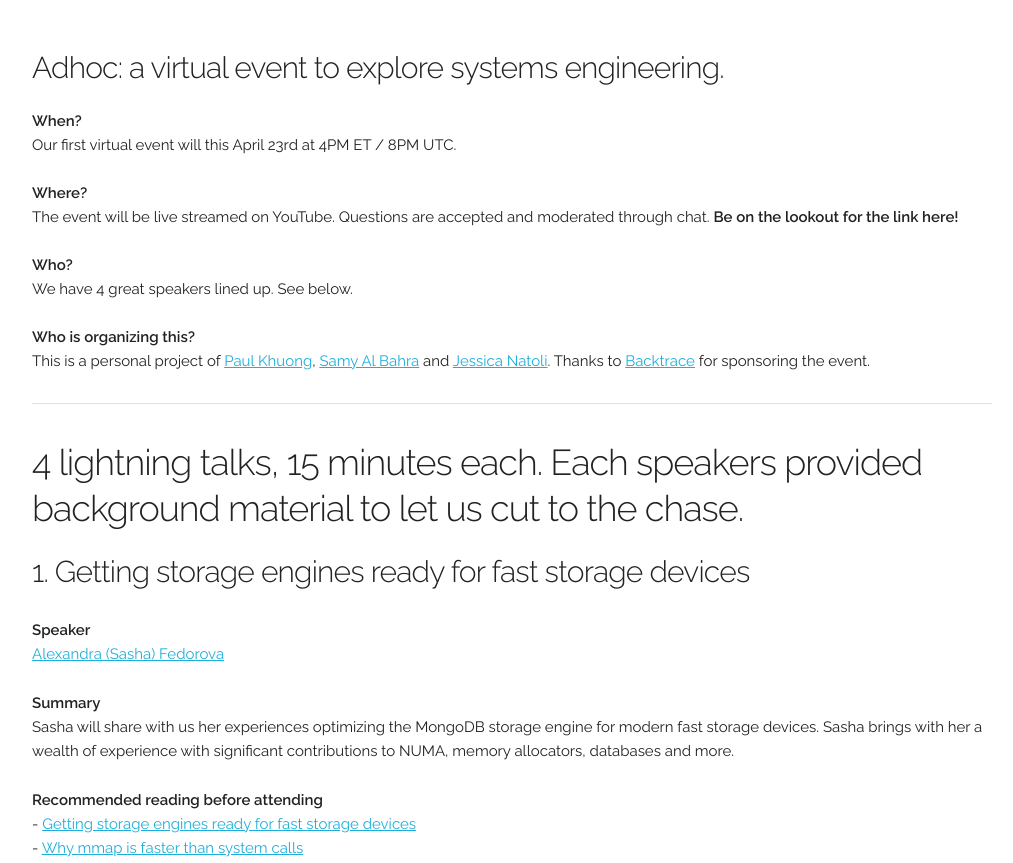
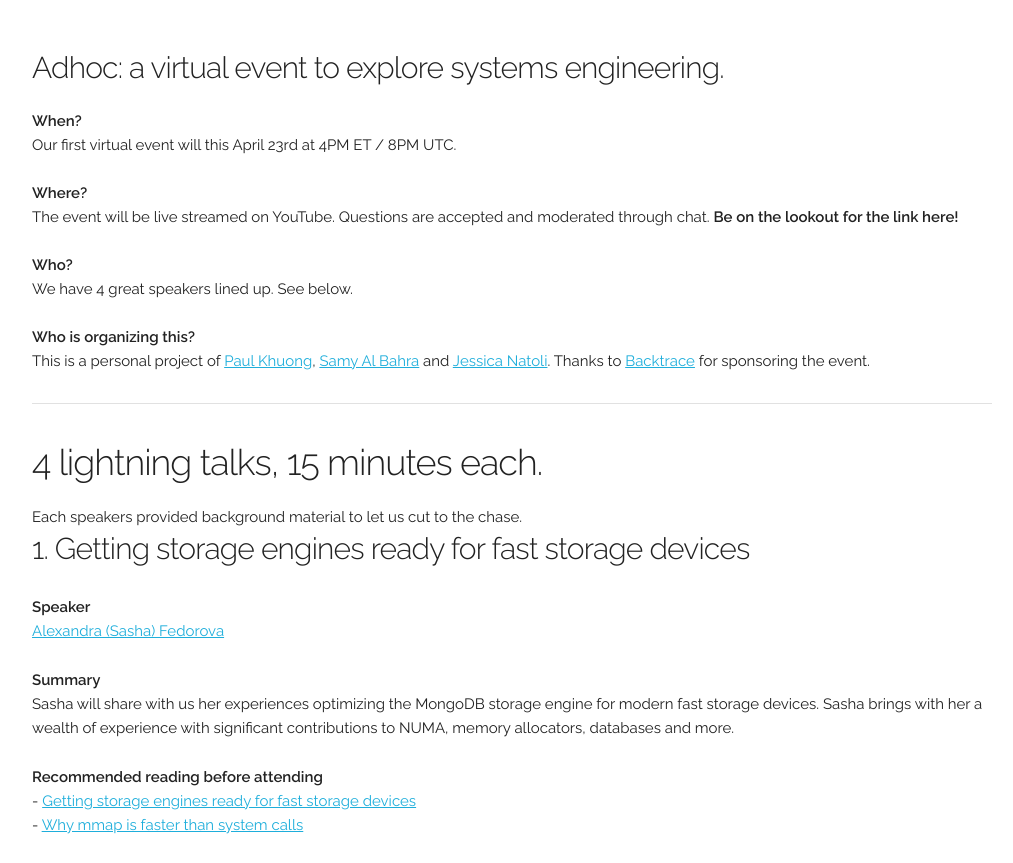
Before and after one commit to sbahra/adhoc, a plain HTML site: page index.html in a window 1280 px wide. Shown: the top 863 px of the page, without its empty margins (128-1141 px from the left). Drawn offline with Linux system fonts and the light colour scheme.

Commit message:
Shorter h3

```diff
--- a/index.html
+++ b/index.html
@@ -28,8 +28,9 @@
       <a href="#">Jessica Natoli</a>. Thanks to <a href="https://backtrace.io">Backtrace</a> for sponsoring the event.
 <hr>
      </div>
-      <h3>4 lightning talks, 15 minutes each. Each speakers provided background material to let us cut to the chase.</h3>
-     <div class="row">
+      <h3>4 lightning talks, 15 minutes each.</h3>
+      Each speakers provided background material to let us cut to the chase.
+      <div class="row">
               <h4>1. Getting storage engines ready for fast storage devices</h4>
               </p>
 	      <p><b>Speaker</b><br>
```
